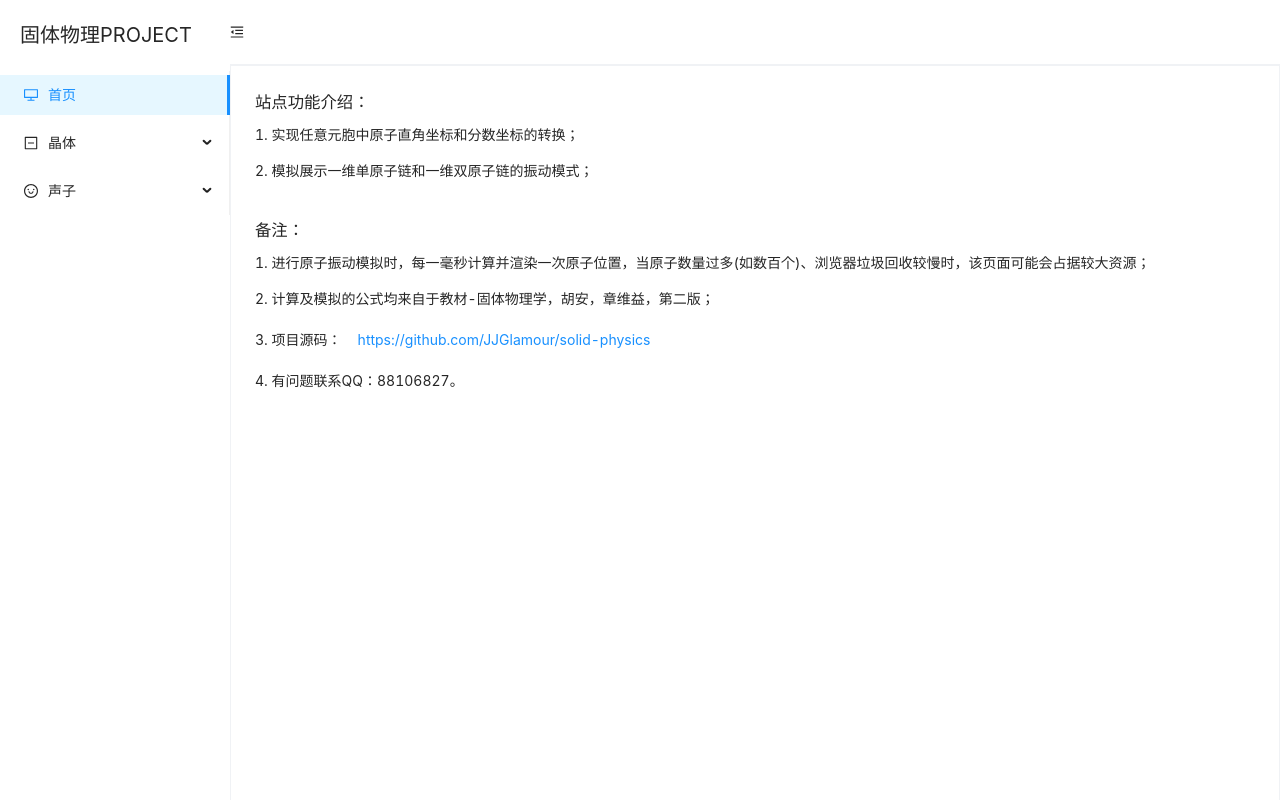
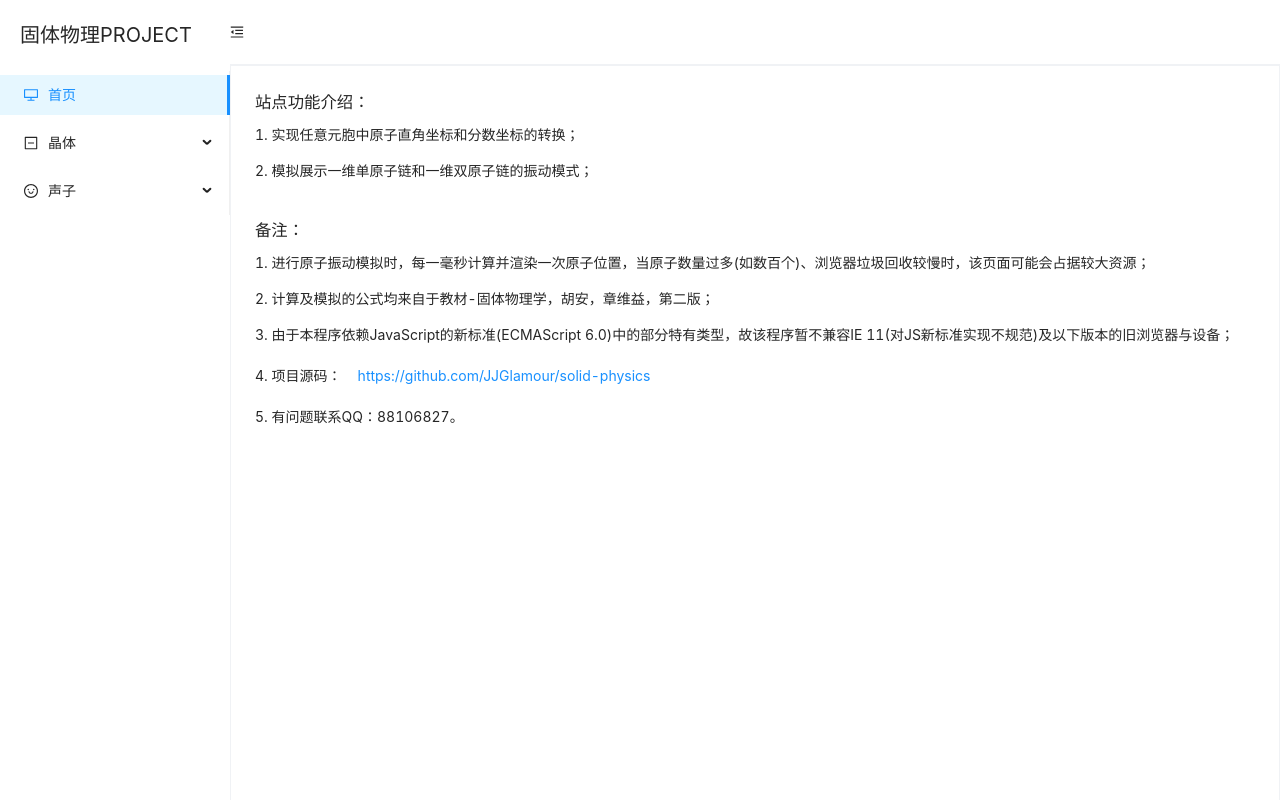
Before and after one commit to JJGlamour/solid-physics, a React (Create React App) app: page /#/home in a window 1280 px wide. Shown: the top 800 px of the page. Built offline with nearby package versions, Linux system fonts and the light colour scheme.

Commit message:
首页完善

```diff
--- a/src/components/home.js
+++ b/src/components/home.js
@@ -24,10 +24,13 @@ class Home extends React.Component {
                    2. 计算及模拟的公式均来自于教材-固体物理学，胡安，章维益，第二版；
                </p>
                <p>
-                   3. 项目源码：<Button href="https://github.com/JJGlamour/solid-physics" target="blank" type="link">https://github.com/JJGlamour/solid-physics</Button>
+                   3. 由于本程序依赖JavaScript的新标准(ECMAScript 6.0)中的部分特有类型，故该程序暂不兼容IE 11(对JS新标准实现不规范)及以下版本的旧浏览器与设备；
                </p>
                <p>
-                   4. 有问题联系QQ：88106827。
+                   4. 项目源码：<Button href="https://github.com/JJGlamour/solid-physics" target="blank" type="link">https://github.com/JJGlamour/solid-physics</Button>
+               </p>
+               <p>
+                   5. 有问题联系QQ：88106827。
                </p>
            </div>
        )
--- a/src/components/twoatom.js
+++ b/src/components/twoatom.js
@@ -22,12 +22,19 @@ class TwoAtom extends React.Component {
         this.handleChangeRatio = this.handleChangeRatio.bind(this);
         this.move = this.move.bind(this);
     }
+    componentDidMount() {
+        console.log("componentDidMount...");
+    }
+    componentDidUpdate() {
+        // 如无需手动触发则可以在此处自动触发
+        console.log("componentDidUpdate......");
+    }
     componentWillUnmount() {
+        console.log("componentWillUnmount");
         // !!!
         // 不清除则会存在内存泄漏问题，导致页面占用内存过大
         clearInterval(this.timerID);
     }
-
     // 声学支轻重原子,q为波矢,ratio为m/M,u表示重原子M偏移,v表示轻原子m偏移
     // 为计算简便取得M=1,故m即为ratio
     // 力常数beta
```
Also changed, not shown: 1 other file (tests, documents, lock files or other folders).
